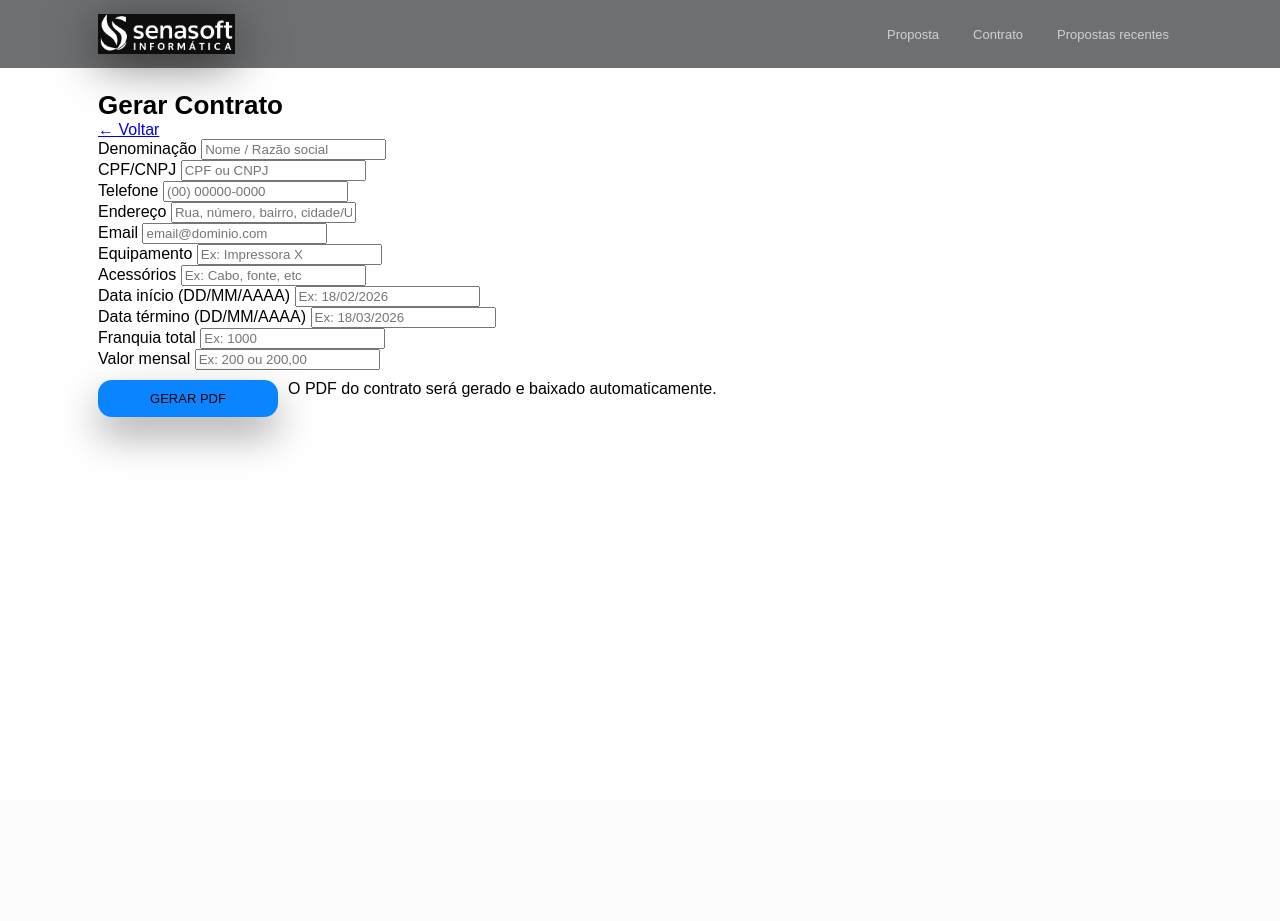
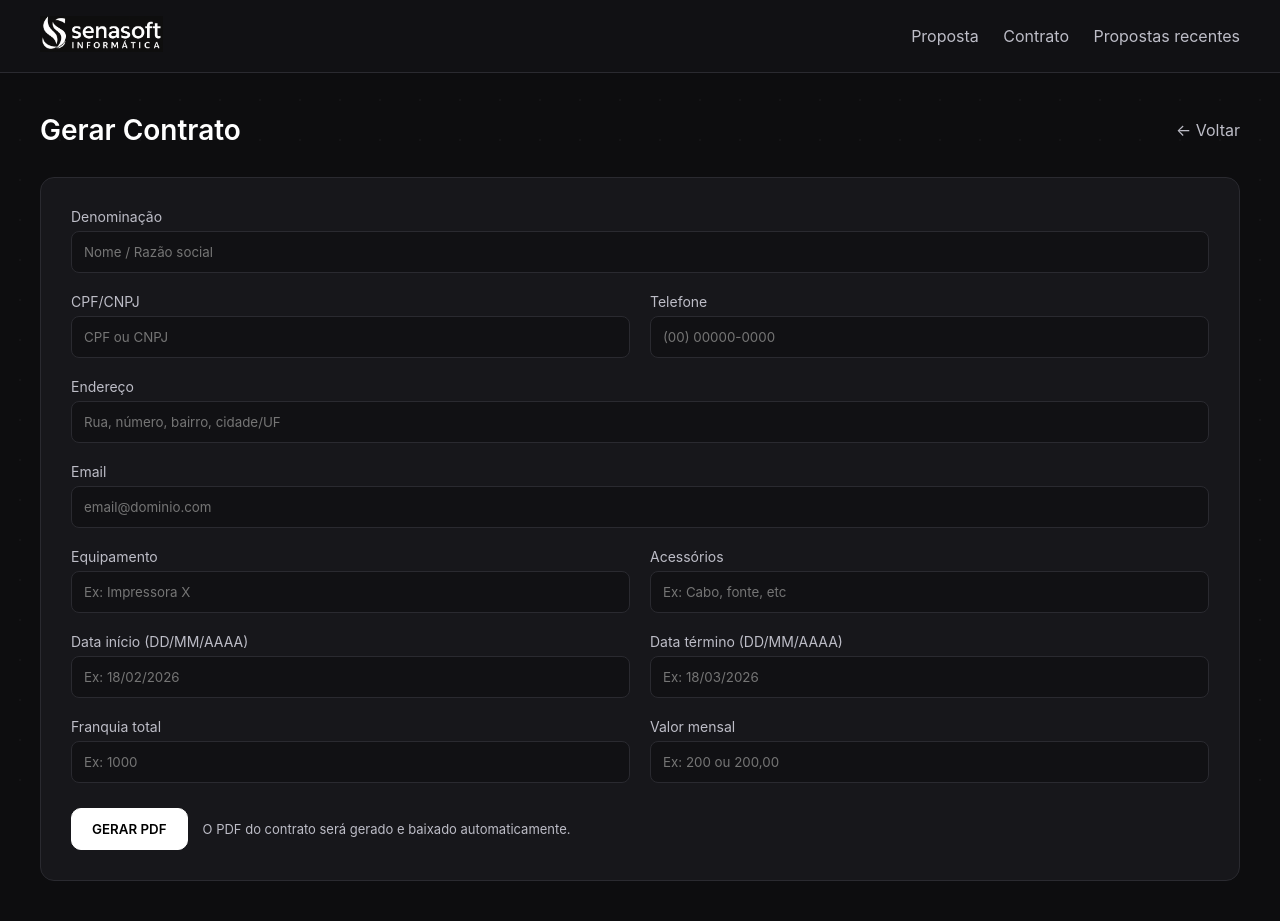
Before and after one commit to mateussenamlv-hash/gerador-propostas, a Flask app: page /contrato in a window 1280 px wide. Before the commit the page ends 453 px from the top, so only its background shows below. Run offline with Flask 3, Linux system fonts and the light colour scheme; some libraries are stand-ins or nearby versions.

Commit message:
Update styles.css

```diff
--- a/static/styles.css
+++ b/static/styles.css
@@ -1,185 +1,234 @@
-<!DOCTYPE html>
-<html lang="pt-br">
-<head>
-  <meta charset="utf-8" />
-  <meta name="viewport" content="width=device-width, initial-scale=1" />
-  <title>Propostas recentes</title>
-  <style>
 :root{
-      --bg0:#05070b;
-      --bg2:#0a0f18;
-      --line: rgba(255,255,255,.10);
-      --text:#ffffff;
-      --muted: rgba(255,255,255,.68);
-      --blue:#0a84ff;
-      --shadow: 0 22px 60px rgba(0,0,0,.55);
-      --radius: 20px;
+  --bg: #0d0d0f;
+  --card: #17171b;
+  --card-hover: #1f1f24;
+  --border: #2a2a30;
+  --text: #ffffff;
+  --text-soft: #bdbdc7;
+  --radius: 14px;
 }
-    *{ box-sizing:border-box; }
-    html,body{ height:100%; }
+
+/* RESET */
+*{
+  margin:0;
+  padding:0;
+  box-sizing:border-box;
+  font-family: -apple-system, BlinkMacSystemFont, "Segoe UI", Roboto, sans-serif;
+}
+
 body{
-      margin:0;
-      font-family: Arial, sans-serif;
+  background: var(--bg);
   color: var(--text);
-      background:
-        radial-gradient(1200px 700px at 75% 15%, rgba(10,132,255,.22), transparent 60%),
-        radial-gradient(900px 500px at 20% 20%, rgba(255,255,255,.06), transparent 55%),
-        radial-gradient(800px 600px at 55% 70%, rgba(10,132,255,.10), transparent 60%),
-        linear-gradient(180deg, var(--bg2), var(--bg0));
-      overflow-x:hidden;
+  min-height:100vh;
 }
+
+/* GRID FUNDO */
 .bg-grid{
-      position: fixed;
-      inset: 0;
-      pointer-events:none;
-      opacity:.22;
-      background-image:
-        linear-gradient(rgba(255,255,255,.05) 1px, transparent 1px),
-        linear-gradient(90deg, rgba(255,255,255,.05) 1px, transparent 1px);
-      background-size: 54px 54px;
-      mask-image: radial-gradient(900px 520px at 50% 20%, black 0%, transparent 65%);
+  position:fixed;
+  inset:0;
+  background-image: radial-gradient(rgba(255,255,255,.03) 1px, transparent 1px);
+  background-size: 40px 40px;
+  z-index:-1;
 }
+
+/* TOPO */
 .topbar{
-      position: sticky;
-      top:0;
-      z-index: 10;
-      background: rgba(5,7,11,.58);
-      backdrop-filter: blur(14px);
-      border-bottom: 1px solid var(--line);
+  background: #111114;
+  border-bottom:1px solid var(--border);
+  padding:16px 0;
 }
+
 .topbar-inner{
-      max-width: 1120px;
-      margin: 0 auto;
-      padding: 14px 18px;
+  width:95%;
+  max-width:1200px;
+  margin:auto;
+  display:flex;
+  justify-content:space-between;
+  align-items:center;
+}
+
+.logo img{
+  height:36px;
+}
+
+.nav a{
+  color: var(--text-soft);
+  margin-left:20px;
+  text-decoration:none;
+  transition:.3s;
+}
+
+.nav a:hover{
+  color:white;
+}
+
+/* WRAP */
+.wrap{
+  width:95%;
+  max-width:1200px;
+  margin:40px auto;
+}
+
+/* TITULOS */
+.page-title{
+  display:flex;
+  justify-content:space-between;
+  align-items:center;
+  margin-bottom:30px;
+}
+
+h1{
+  font-size:28px;
+  font-weight:600;
+}
+
+.backlink{
+  color:var(--text-soft);
+  text-decoration:none;
+}
+
+.backlink:hover{
+  color:white;
+}
+
+/* CARDS */
+.card{
+  background: var(--card);
+  border:1px solid var(--border);
+  border-radius: var(--radius);
+  padding:22px;
+  transition:.3s;
+}
+
+.card-hover:hover{
+  background: var(--card-hover);
+  border-color:#3a3a40;
+  transform: translateY(-3px);
+}
+
+/* LIST */
+.list{
+  display:grid;
+  grid-template-columns: repeat(auto-fit, minmax(280px, 1fr));
+  gap:20px;
+}
+
+/* BOTÕES */
+.btn{
+  padding:12px 20px;
+  border-radius:10px;
+  border:1px solid white;
+  background: transparent;
+  color:white;
+  text-decoration:none;
+  cursor:pointer;
+  transition:.3s;
+  font-weight:600;
+}
+
+.btn-primary{
+  background:white;
+  color:black;
+}
+
+.btn-primary:hover{
+  box-shadow: 0 0 12px white, 0 0 24px rgba(255,255,255,.4);
+  transform:scale(1.03);
+}
+
+.btn-ghost{
+  background:transparent;
+}
+
+.btn-ghost:hover{
+  box-shadow: 0 0 10px white;
+}
+
+/* FORM */
+.form{
+  background: var(--card);
+  padding:30px;
+  border-radius: var(--radius);
+  border:1px solid var(--border);
+}
+
+.form-grid{
+  display:grid;
+  grid-template-columns: repeat(2, 1fr);
+  gap:20px;
+}
+
+.span-2{
+  grid-column: span 2;
+}
+
+.field label{
+  display:block;
+  font-size:14px;
+  margin-bottom:6px;
+  color: var(--text-soft);
+}
+
+.input{
+  width:100%;
+  padding:12px;
+  border-radius:8px;
+  border:1px solid var(--border);
+  background:#111114;
+  color:white;
+  transition:.3s;
+}
+
+.input:focus{
+  outline:none;
+  border-color:white;
+  box-shadow:0 0 10px rgba(255,255,255,.3);
+}
+
+/* ACTIONS */
+.actions{
+  margin-top:25px;
   display:flex;
   align-items:center;
-      justify-content:space-between;
-      gap:16px;
-    }
-    .logo{ display:flex; align-items:center; text-decoration:none; }
-    .logo img{
-      height:40px;
-      width:auto;
-      display:block;
-      filter: drop-shadow(0 10px 24px rgba(0,0,0,.55));
-    }
-    .nav{ display:flex; align-items:center; gap:8px; }
-    .nav a{
-      text-decoration:none;
-      color: rgba(255,255,255,.68);
-      font-size: 13px;
-      padding: 10px 12px;
-      border-radius: 12px;
-      border: 1px solid transparent;
-      transition: background .15s ease, border-color .15s ease, transform .12s ease, color .15s ease;
-      display:inline-flex;
-      align-items:center;
-      gap:10px;
-    }
-    .nav a:hover{
-      color: var(--text);
-      border-color: rgba(10,132,255,.35);
-      background: rgba(10,132,255,.10);
-      transform: translateY(-1px);
+  gap:15px;
 }
 
-    .wrap{
-      max-width: 1120px;
-      margin: 0 auto;
-      padding: 22px 18px 28px;
+.hint{
+  color:var(--text-soft);
+  font-size:13px;
 }
 
-    .panel{
-      border: 1px solid var(--line);
-      border-radius: var(--radius);
-      background: linear-gradient(180deg, rgba(255,255,255,.05), rgba(255,255,255,.02));
-      box-shadow: var(--shadow);
-      padding: 18px;
+/* PILLS */
+.pill{
+  font-size:12px;
+  padding:6px 10px;
+  border-radius:20px;
+  background:#202024;
+  border:1px solid var(--border);
+  color:var(--text-soft);
 }
 
-    h1{ margin:0; font-size: 26px; }
-    p.sub{ margin:8px 0 0; color: var(--muted); font-size: 13px; line-height: 1.5; }
-
-    .list{
-      margin-top: 14px;
-      display:grid;
-      grid-template-columns: repeat(2, minmax(0, 1fr));
-      gap: 12px;
-    }
-    @media (max-width: 860px){
-      .list{ grid-template-columns: 1fr; }
+/* CHIP */
+.chip{
+  font-size:12px;
+  background:white;
+  color:black;
+  padding:5px 10px;
+  border-radius:20px;
 }
 
-    .card{
-      border: 1px solid rgba(255,255,255,.10);
-      border-radius: 18px;
-      padding: 14px;
-      background: linear-gradient(180deg, rgba(255,255,255,.05), rgba(255,255,255,.02));
+/* SMALL */
+.small{
+  font-size:12px;
+  color:var(--text-soft);
 }
-    .title{ font-size: 15px; font-weight: 700; }
-    .meta{ margin-top: 6px; color: rgba(255,255,255,.65); font-size: 12px; line-height: 1.45; }
 
-    .actions{ margin-top: 10px; display:flex; gap: 10px; flex-wrap: wrap; }
-    .btn{
-      display:inline-flex;
-      align-items:center;
-      justify-content:center;
-      padding: 10px 12px;
-      border-radius: 14px;
-      border: 1px solid rgba(10,132,255,.55);
-      background: #0a84ff;
-      color: var(--text);
-      text-decoration:none;
-      font-size: 13px;
-      cursor:pointer;
-      min-width: 180px;
-      transition: transform .10s ease, filter .15s ease;
-      box-shadow: 0 18px 40px rgba(0,0,0,.35);
+/* RESPONSIVO */
+@media(max-width:860px){
+  .form-grid{
+    grid-template-columns:1fr;
   }
-    .btn:hover{ transform: translateY(-1px); filter: brightness(1.05); }
-  </style>
-</head>
-
-<body>
-  <div class="bg-grid"></div>
-
-  <header class="topbar">
-    <div class="topbar-inner">
-      <a class="logo" href="/"><img src="/static/logo.png" alt="Logo"></a>
-      <nav class="nav">
-        <a href="/proposta">Proposta</a>
-        <a href="/contrato">Contrato</a>
-        <a href="/propostas-recentes">Propostas recentes</a>
-      </nav>
-    </div>
-  </header>
-
-  <main class="wrap">
-    <section class="panel">
-      <h1>Propostas recentes</h1>
-      <p class="sub">As propostas ficam salvas por 15 dias e depois são apagadas automaticamente.</p>
-
-      {% if not propostas %}
-        <p class="sub" style="margin-top:14px;">Nenhuma proposta salva ainda.</p>
-      {% else %}
-        <div class="list">
-          {% for p in propostas %}
-            <div class="card">
-              <div class="title">{{ p["cliente"] or "Sem nome" }}</div>
-              <div class="meta">
-                CPF: {{ p["cpf"] or "-" }}<br>
-                Modelo: {{ p["modelo"] or "-" }} • Franquia: {{ p["franquia"] or "-" }}<br>
-                Criada em: {{ p["created_at"] }}
-              </div>
-
-              <div class="actions">
-                <a class="btn" href="/contrato?from={{ p['id'] }}">GERAR CONTRATO</a>
-              </div>
-            </div>
-          {% endfor %}
-        </div>
-      {% endif %}
-    </section>
-  </main>
-</body>
-</html>
+  .span-2{
+    grid-column:span 1;
+  }
+}
```
Lines whose indentation alone changed are shown as unchanged.
